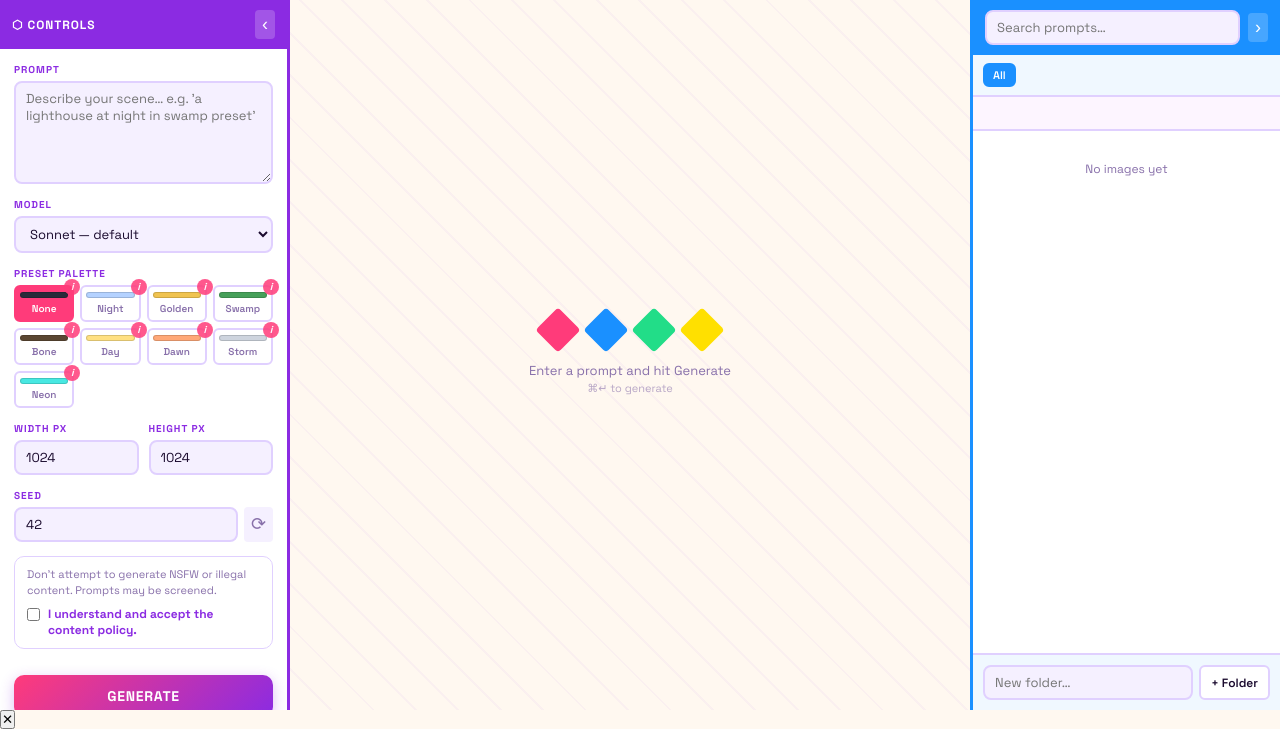
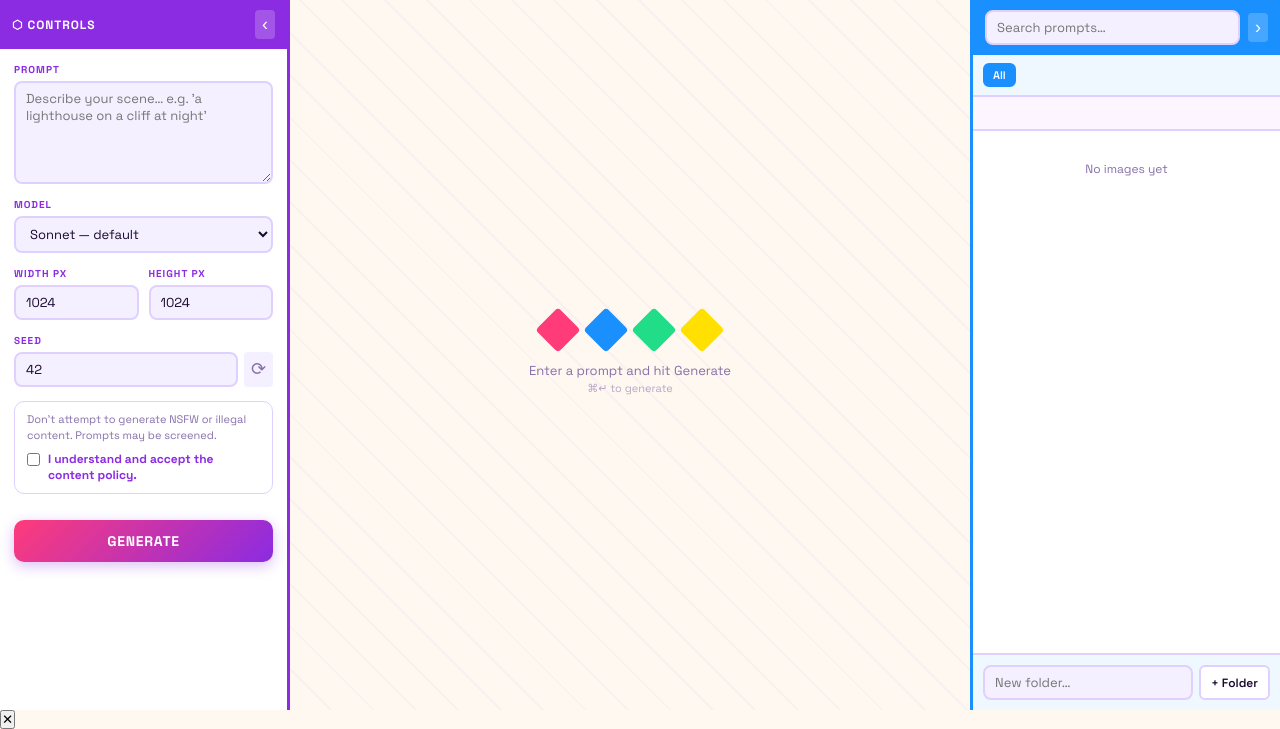
Before and after one commit to ivjames/pillow-polygons, a Flask app: page / in a window 1280 px wide. Shown: the part 90-819 px from the top of the page. Run offline with Flask 3, Linux system fonts and the light colour scheme; data that the repository does not hold is empty.

Commit message:
Remove the theme/preset and palette system entirely (#14)
* Remove the theme/preset picker from the UI

No theme is selectable anymore — the picker markup and its JS (button handler +
info popovers) are gone, and generation always runs with no preset
(selectedPreset stays "", the form submits an empty preset, which the backend
already treats as "no theme").

Scope is intentionally the UI only: the renderer palette code, PRESET_INFO, and
the generation wiring are left intact and dormant, so the picker is trivial to
restore if wanted. Cache-busted asset links are unaffected.

Co-Authored-By: Claude Opus 4.8 <noreply@anthropic.com>
Claude-Session: https://claude.ai/code/session_0117krhAe4exaMMDyEMGDDb3

* Rip out the theme/preset and palette system entirely

Removes the preset feature end-to-end and the underlying palette color system,
per request. No themes, no preset selection, no palette.

Renderer / scene:
- Delete PRESET_INFO/PRESETS and all preset params from render(), render_json(),
  _make_canvas(), _write_outputs().
- Stop injecting `palette` into the Python exec context.
- scene_json: drop the `palette` argument threaded through paint()/_draw_op/
  _color/etc., and remove palette-key color strings ("bg"/"atmosphere"/"accent")
  — a <color> is now only [r,g,b(,a)].

App / API / worker:
- Remove _palette_note, _preset_ui, the preset form field, the preset request
  param, and preset threading through call_claude / _generate_python_scene /
  _generate_json_scene / _render_scene / jobqueue / render_worker.
- Drop the `preset` DB column from the schema and INSERT.
- Strip palette/preset language from SYSTEM_PROMPT and SYSTEM_PROMPT_JSON (the
  model now just paints a background it deems fitting; JSON colors are literals).

Frontend:
- Remove the preset picker markup, its JS, and the now-dead preset CSS.

Tests:
- Update BENIGN scene and the JSON VALID scene to use literal colors (no palette
  keys); update the truncation stubs to the new call_claude/_generate_* arity;
  delete test_presets.py; keep the cache-bust check as test_index.py.

Verified: both render paths run with no `palette` in scope, the page loads with
no JS errors and no picker, zero residual preset/palette references remain, and
the full suite (23 tests) passes.

Co-Authored-By: Claude Opus 4.8 <noreply@anthropic.com>
Claude-Session: https://claude.ai/code/session_0117krhAe4exaMMDyEMGDDb3

---------

Co-authored-by: Claude <noreply@anthropic.com>

```diff
--- a/app.py
+++ b/app.py
@@ -18,7 +18,7 @@ os.makedirs(RENDERS_DIR, exist_ok=True)
 
 # inject renderer into path
 sys.path.insert(0, BASE_DIR)
-from renderer import render as poly_render, validate_scene as renderer_validate, SceneValidationError, PRESETS, PRESET_INFO
+from renderer import render as poly_render, validate_scene as renderer_validate, SceneValidationError
 import sandbox
 import jobqueue
 import scene_json
@@ -75,17 +75,17 @@ RENDER_MODE = os.environ.get("RENDER_MODE", "local").strip().lower()
 SCENE_FORMAT = os.environ.get("SCENE_FORMAT", "python").strip().lower()
 
 
-def _render_scene(scene_payload, *, filename, width, height, seed, preset):
+def _render_scene(scene_payload, *, filename, width, height, seed):
     """Dispatch a render to the worker queue or the in-process sandbox. Both
     return the renderer's dict and raise the same exceptions. The scene format
     (python/json) is taken from SCENE_FORMAT and selects the renderer path."""
     if RENDER_MODE == "worker":
         return jobqueue.submit_and_wait(
             scene_payload, filename=filename, width=width, height=height, seed=seed,
-            preset=preset, thumbnail=True, output_dir=RENDERS_DIR, scene_format=SCENE_FORMAT)
+            thumbnail=True, output_dir=RENDERS_DIR, scene_format=SCENE_FORMAT)
     return sandbox.run_scene(
         scene_payload, filename=filename, width=width, height=height, seed=seed,
-        preset=preset, thumbnail=True, _output_dir=RENDERS_DIR, scene_format=SCENE_FORMAT)
+        thumbnail=True, _output_dir=RENDERS_DIR, scene_format=SCENE_FORMAT)
 
 # ── DB ─────────────────────────────────────────────────────────────────────
 def get_db():
@@ -107,7 +107,6 @@ def init_db():
             filename    TEXT NOT NULL,
             thumb       TEXT,
             prompt      TEXT,
-            preset      TEXT,
             seed        INTEGER,
             width       INTEGER,
             height      INTEGER,
@@ -161,7 +160,7 @@ OUTPUT FORMAT — THIS IS A HARD REQUIREMENT:
 Any deviation from this format breaks the renderer.
 
 The following are pre-injected and available without importing:
-  img, draw, W, H, rng, palette,
+  img, draw, W, H, rng,
   Image, ImageDraw, ImageFont, math, random
 
 Rules:
@@ -177,17 +176,11 @@ Rules:
         vd.rectangle([r,r,W-r,H-r], outline=(0,0,0,a), width=10)
     img = Image.alpha_composite(img.convert("RGBA"),vig).convert("RGB")
     draw = ImageDraw.Draw(img)
-- Paint the background as a vertical gradient scanned line by line, built FROM the
-  palette: interpolate from palette['atmosphere'][:3] at the top to palette['bg']
-  at the bottom. The sky must take the active preset's colors — never a hardcoded
-  dark or black sky. (With no preset, palette['bg'] is a dark neutral; that's fine.)
+- Paint the background as a vertical gradient scanned line by line, choosing colors
+  that suit the scene (interpolate top→bottom for a natural sky).
 - Build characters from polygons and ellipses with shadow/base/highlight layers
 - Eyes need socket → iris → pupil → gleam
 
-Available presets inject palette dict with keys: bg, atmosphere, accent, grain
-Always use palette.get('bg', (20,20,30)) / palette.get('atmosphere', (30,30,50,40))
-style access (atmosphere is an RGBA tuple — slice [:3] for gradient fills). palette
-may be empty if no preset is selected.
 Available fonts (use try/except):
   /usr/share/fonts/truetype/google-fonts/Poppins-Light.ttf
   /usr/share/fonts/truetype/google-fonts/Poppins-Bold.ttf
@@ -208,7 +201,7 @@ Schema:
 {
   "background": {"type": "gradient", "from": [r,g,b], "to": [r,g,b], "direction": "vertical"|"horizontal"},
                  // OR {"type":"radial","inner":[r,g,b],"outer":[r,g,b],"cx":x,"cy":y,"r":n}
-                 // OR {"type":"solid","color":[r,g,b]} — omit to keep the preset background
+                 // OR {"type":"solid","color":[r,g,b]} — omit for a black background
   "layers": [
     {"alpha": 0-255,            // optional overall layer opacity, for soft glows/atmosphere
      "ops": [ <op>, ... ]}
@@ -232,8 +225,7 @@ Each <op> is exactly one of:
   {"op":"repeat","nx":a,"ny":b,"dx":px,"dy":px,"x0":px,"y0":px,"shape":<leaf op around the origin>}
                  // stamps shape across an a×b grid (e.g. windows, tiles)
 
-<color> is [r,g,b] or [r,g,b,a] (0-255), or one of the palette key strings
-"bg", "atmosphere", or "accent".
+<color> is [r,g,b] or [r,g,b,a] (0-255).
 
 BE TOKEN-EFFICIENT — this matters:
 - NEVER enumerate many near-identical shapes by hand. For repetition use "scatter"
@@ -284,30 +276,14 @@ def _strip_code_fences(text):
 MAX_OUTPUT_TOKENS = 8192
 
 
-def _palette_note(preset):
-    """Give the model the selected preset's concrete colors so it paints the sky
-    from them. Without this the model only knew the preset *name* and defaulted to
-    a near-black sky — and since 3 of the 4 presets have a near-black `bg`, every
-    theme rendered black. `atmosphere` is the light, theme-distinct tint, so steer
-    the background gradient atmosphere→bg. Empty string when no preset is set."""
-    p = PRESETS.get(preset) if preset else None
-    if not p:
-        return ""
-    return (f" — palette colors: bg={p['bg']}, atmosphere={p['atmosphere']}, "
-            f"accent={p['accent']}. Paint the background/sky as a gradient from "
-            f"atmosphere (top) to bg (bottom) so it takes the preset's colors; do "
-            f"NOT hardcode a dark or black sky.")
-
-
-def call_claude(prompt, preset=None, seed=42, model='claude-sonnet-4-6', system=None,
+def call_claude(prompt, seed=42, model='claude-sonnet-4-6', system=None,
                 max_tokens=MAX_OUTPUT_TOKENS):
     client = anthropic.Anthropic(api_key=ANTHROPIC_API_KEY)
 
-    preset_note = f"\nActive preset: {preset}{_palette_note(preset)}" if preset else ""
     seed_note   = f"\nSeed: {seed}"
     user_content = [{
         "type": "text",
-        "text": f"{prompt}{preset_note}{seed_note}"
+        "text": f"{prompt}{seed_note}"
     }]
 
     response = client.messages.create(
@@ -348,12 +324,12 @@ def _check_syntax(code):
         return str(e)
 
 
-def _generate_python_scene(prompt, preset, seed, model):
+def _generate_python_scene(prompt, seed, model):
     """Python path: generate scene code, then gate it on a syntax check and the
     AST sandbox, each with one Claude retry (a model slip shouldn't fail a legit
     prompt). Returns (code, tokens_in, tokens_out) or raises SceneGenError."""
     try:
-        code, tin, tout, truncated = call_claude(prompt, preset, seed, model)
+        code, tin, tout, truncated = call_claude(prompt, seed, model)
     except Exception as e:
         raise SceneGenError(f"Claude API error: {e}", 500)
 
@@ -368,7 +344,7 @@ def _generate_python_scene(prompt, preset, seed, model):
                 "self-contained scene that fits comfortably within the output limit — favor "
                 "compact loops and fewer hand-written shapes over exhaustive detail. Return "
                 f"ONLY raw Python code — no markdown fences, no prose — for this prompt:\n\n{prompt}",
-                preset, seed, model)
+                seed, model)
             tin += ti; tout += to
         except Exception as e:
             raise SceneGenError(f"Claude API error: {e}", 500)
@@ -383,7 +359,7 @@ def _generate_python_scene(prompt, preset, seed, model):
             code, ti, to, _ = call_claude(
                 f"The following Python scene code has a syntax error: {err}\n\nFix it and "
                 f"return ONLY the corrected raw Python code — no markdown fences, no "
-                f"explanation, no prose:\n\n{code}", preset, seed, model)
+                f"explanation, no prose:\n\n{code}", seed, model)
             tin += ti; tout += to
         except Exception:
             raise SceneGenError(f"Syntax error and fix failed: {err}", 500)
@@ -397,10 +373,10 @@ def _generate_python_scene(prompt, preset, seed, model):
             code, ti, to, _ = call_claude(
                 f"The following Python scene code was rejected by a security sandbox because: "
                 f"{serr}. Rewrite it to draw the same scene using ONLY the pre-injected names "
-                f"(img, draw, W, H, rng, palette, Image, ImageDraw, ImageFont, math, random) "
+                f"(img, draw, W, H, rng, Image, ImageDraw, ImageFont, math, random) "
                 f"with no imports, no dunder attributes, and no eval/exec/open. Return ONLY the "
                 f"corrected raw Python code — no markdown fences, no explanation:\n\n{code}",
-                preset, seed, model)
+                seed, model)
             tin += ti; tout += to
         except Exception:
             raise SceneGenError(f"Scene rejected by sandbox: {serr}", 400)
@@ -423,12 +399,12 @@ def _parse_scene_json(raw):
     return scene, None
 
 
-def _generate_json_scene(prompt, preset, seed, model):
+def _generate_json_scene(prompt, seed, model):
     """JSON path: generate a declarative scene, validate it against the schema,
     one retry on a parse/schema miss. There is no code to sandbox here — a valid
     scene is just data. Returns (scene_dict, tokens_in, tokens_out)."""
     try:
-        raw, tin, tout, truncated = call_claude(prompt, preset, seed, model, system=SYSTEM_PROMPT_JSON)
+        raw, tin, tout, truncated = call_claude(prompt, seed, model, system=SYSTEM_PROMPT_JSON)
     except Exception as e:
         raise SceneGenError(f"Claude API error: {e}", 500)
 
@@ -442,7 +418,7 @@ def _generate_json_scene(prompt, preset, seed, model):
                 "compact scene — use scatter/repeat/bezier and gradient backgrounds instead of "
                 "enumerating many shapes. Return ONLY a single valid JSON object — no prose — "
                 f"for this prompt:\n\n{prompt}",
-                preset, seed, model, system=SYSTEM_PROMPT_JSON)
+                seed, model, system=SYSTEM_PROMPT_JSON)
             tin += ti; tout += to
         except Exception as e:
             raise SceneGenError(f"Claude API error: {e}", 500)
@@ -457,7 +433,7 @@ def _generate_json_scene(prompt, preset, seed, model):
             raw, ti, to, _ = call_claude(
                 f"Your previous response was rejected: {err}. Return ONLY a single valid JSON "
                 f"object matching the scene schema — no markdown fences, no prose:\n\n{raw}",
-                preset, seed, model, system=SYSTEM_PROMPT_JSON)
+                seed, model, system=SYSTEM_PROMPT_JSON)
             tin += ti; tout += to
         except Exception:
             raise SceneGenError(f"Scene rejected: {err}", 400)
@@ -522,27 +498,11 @@ def row_to_dict(row, include_scene=True, tags=None, folders=None):
     d["svg_url"] = f"/static/renders/{d['svg']}" if d.get("svg") else None
     return d
 
-def _preset_ui():
-    """The preset picker's data, derived from renderer.PRESET_INFO so the buttons
-    and popovers never drift from the palettes the renderer actually uses. Leads
-    with a 'None' entry, and gives each a swatch (its accent color) for the chip."""
-    def hexc(rgb):
-        r, g, b = rgb[:3]
-        return f"#{r:02x}{g:02x}{b:02x}"
-    ui = [{"name": "", "label": "None",
-           "description": "No preset — a neutral dark palette; the scene picks its own colors.",
-           "swatch": "#2a2a3a"}]
-    ui += [{"name": p["name"], "label": p["label"], "description": p["description"],
-            "swatch": hexc(p["accent"])} for p in PRESET_INFO]
-    return ui
-
-
 @app.context_processor
 def _asset_versions():
     """Expose static_v('css/app.css') to templates → the file's mtime, appended as
     a ?v= cache-buster. A deploy (git pull) bumps the mtime, so browsers refetch
-    changed CSS/JS instead of serving a stale copy (which silently masked the new
-    preset-popover styles behind an old app.css)."""
+    changed CSS/JS instead of serving a stale copy."""
     def static_v(rel):
         try:
             return str(int(os.path.getmtime(os.path.join(BASE_DIR, "static", rel))))
@@ -560,15 +520,13 @@ def index():
     # alongside CAPTCHA_SECRET (server) for CAPTCHA to work in a browser.
     return render_template("index.html",
                            form_token=anti_abuse.make_form_token(),
-                           captcha_sitekey=os.environ.get("CAPTCHA_SITEKEY", ""),
-                           presets=_preset_ui())
+                           captcha_sitekey=os.environ.get("CAPTCHA_SITEKEY", ""))
 
 # ── routes: generation ─────────────────────────────────────────────────────
 @app.route("/api/generate", methods=["POST"])
 @anti_abuse.generate_rate_limiters()   # strict per-min + per-day cap, applied first
 def generate():
     prompt  = request.form.get("prompt", "").strip()
-    preset  = request.form.get("preset") or None
     # Untrusted numerics: parse + clamp so `seed=abc` no longer 500s and
     # `width=999999` can't DoS the renderer.
     seed    = anti_abuse.safe_int(request.form.get("seed", 42), 42,
@@ -604,9 +562,9 @@ def generate():
     model = request.form.get('model', 'claude-sonnet-4-6')
     try:
         if SCENE_FORMAT == "json":
-            scene_payload, tokens_in, tokens_out = _generate_json_scene(prompt, preset, seed, model)
+            scene_payload, tokens_in, tokens_out = _generate_json_scene(prompt, seed, model)
         else:
-            scene_payload, tokens_in, tokens_out = _generate_python_scene(prompt, preset, seed, model)
+            scene_payload, tokens_in, tokens_out = _generate_python_scene(prompt, seed, model)
     except SceneGenError as e:
         body = {"error": e.message}
         if e.scene is not None:
@@ -621,7 +579,7 @@ def generate():
     try:
         result = _render_scene(
             scene_payload, filename=filename,
-            width=width, height=height, seed=seed, preset=preset
+            width=width, height=height, seed=seed
         )
     except SceneValidationError as e:
         return jsonify({"error": f"Scene rejected by sandbox: {e}", "scene_code": scene_text}), 400
@@ -638,10 +596,10 @@ def generate():
     created_at = datetime.utcnow().isoformat() + "Z"
     db = get_db()
     db.execute("""
-        INSERT INTO images (id, filename, thumb, prompt, preset, seed, width, height,
+        INSERT INTO images (id, filename, thumb, prompt, seed, width, height,
                             tokens_in, tokens_out, model, scene_code, svg, created_at)
-        VALUES (?,?,?,?,?,?,?,?,?,?,?,?,?,?)
-    """, (img_id, filename, thumb_name, prompt, preset, seed, width, height,
+        VALUES (?,?,?,?,?,?,?,?,?,?,?,?,?)
+    """, (img_id, filename, thumb_name, prompt, seed, width, height,
           tokens_in, tokens_out, model, scene_text, svg_name, created_at))
     db.commit()
 
--- a/jobqueue.py
+++ b/jobqueue.py
@@ -89,7 +89,7 @@ def _quiet_remove(path):
 
 
 def submit_and_wait(scene_code, *, filename, width, height, seed,
-                    ref=None, preset=None, thumbnail=True, output_dir=None,
+                    ref=None, thumbnail=True, output_dir=None,
                     scene_format="python"):
     """Hand a render job to the worker and block for its result.
 
@@ -109,7 +109,7 @@ def submit_and_wait(scene_code, *, filename, width, height, seed,
 
     spec = {
         "id": job_id, "scene_code": scene_code, "filename": filename,
-        "width": width, "height": height, "seed": seed, "preset": preset,
+        "width": width, "height": height, "seed": seed,
         "thumbnail": thumbnail, "ref": ref_name, "output_dir": output_dir,
         "scene_format": scene_format,
     }
--- a/render_worker.py
+++ b/render_worker.py
@@ -50,7 +50,7 @@ def _result_for(spec):
             spec["scene_code"],
             filename=spec["filename"],
             width=spec["width"], height=spec["height"], seed=spec["seed"],
-            ref=ref, preset=spec.get("preset"), scene_format=scene_format,
+            ref=ref, scene_format=scene_format,
             thumbnail=spec.get("thumbnail", True),
             _output_dir=spec.get("output_dir") or RENDERS_DIR,
         )
--- a/static/css/app.css
+++ b/static/css/app.css
@@ -125,80 +125,6 @@ textarea:focus, input:focus, select:focus {
   box-shadow: 0 0 0 3px rgba(26,144,255,0.15);
 }
 textarea { resize: vertical; min-height: 85px; }
-
-/* ── Preset grid ── */
-.preset-grid { display: grid; grid-template-columns: repeat(auto-fill, minmax(60px, 1fr)); gap: 6px; }
-.preset-item { position: relative; }
-.preset-btn {
-  width: 100%;
-  background: #fff;
-  border: 2px solid var(--border);
-  color: var(--muted);
-  font-family: var(--sans);
-  font-size: 10px;
-  font-weight: 600;
-  padding: 5px 4px;
-  border-radius: 6px;
-  cursor: pointer;
-  transition: all 0.12s;
-  text-align: center;
-}
-.preset-btn:hover { border-color: var(--pink); color: var(--pink); transform: translateY(-1px); }
-.preset-btn.active { border-color: var(--pink); color: #fff; background: var(--pink); }
-/* Color chip on each button so the palette is legible at a glance. */
-.preset-swatch {
-  display: block;
-  width: 100%;
-  height: 6px;
-  border-radius: 3px;
-  margin-bottom: 4px;
-  border: 1px solid rgba(0,0,0,0.15);
-}
-/* Small ⓘ affordance; opens the description popover on tap (hover on desktop). */
-.preset-info {
-  position: absolute;
-  top: -6px;
-  right: -6px;
-  width: 16px;
-  height: 16px;
-  padding: 0;
-  border: none;
-  border-radius: 50%;
-  background: var(--pink);
-  color: #fff;
-  font-family: var(--sans);
-  font-size: 10px;
-  font-weight: 700;
-  font-style: italic;
-  line-height: 16px;
-  text-align: center;
-  cursor: pointer;
-  opacity: 0.85;
-}
-.preset-info:hover { opacity: 1; }
-.preset-pop {
-  display: none;
-  position: absolute;
-  z-index: 30;
-  top: 100%;
-  left: 50%;
-  transform: translateX(-50%);
-  min-width: 150px;
-  max-width: 220px;
-  width: max-content;
-  margin-top: 5px;
-  background: #14141c;
-  color: #fff;
-  font-family: var(--sans);
-  font-size: 11px;
-  font-weight: 500;
-  line-height: 1.35;
-  text-align: left;
-  padding: 7px 9px;
-  border-radius: 6px;
-  box-shadow: 0 6px 20px rgba(0,0,0,0.35);
-}
-.preset-item:hover .preset-pop, .preset-pop.show { display: block; }
 
 /* ── Seed row ── */
 .seed-row { display: flex; gap: 6px; }
--- a/static/js/app.js
+++ b/static/js/app.js
@@ -3,7 +3,6 @@ let activeImage  = null;   // current image object
 let activeFolder = "";
 let activeTag    = "";
 let searchQ      = "";
-let selectedPreset = "";
 
 /* ── DOM refs ── */
 const $ = id => document.getElementById(id);
@@ -35,32 +34,6 @@ const folderBar    = $("folder-bar");
 const tagBar       = $("tag-bar");
 const newFolderInput = $("new-folder-input");
 const createFolderBtn = $("create-folder-btn");
-
-/* ── Preset picker ── */
-document.querySelectorAll(".preset-btn").forEach(btn => {
-  btn.addEventListener("click", () => {
-    document.querySelectorAll(".preset-btn").forEach(b => b.classList.remove("active"));
-    btn.classList.add("active");
-    selectedPreset = btn.dataset.preset;
-  });
-});
-document.querySelector('.preset-btn[data-preset=""]').classList.add("active");
-
-/* ── Preset info popovers (tap to toggle; hover also shows via CSS on desktop) ── */
-function closePresetPops() {
-  document.querySelectorAll(".preset-pop.show").forEach(p => p.classList.remove("show"));
-  document.querySelectorAll('.preset-info[aria-expanded="true"]').forEach(i => i.setAttribute("aria-expanded", "false"));
-}
-document.querySelectorAll(".preset-info").forEach(info => {
-  info.addEventListener("click", (e) => {
-    e.stopPropagation();                       // don't select the preset
-    const pop  = info.parentElement.querySelector(".preset-pop");
-    const open = pop.classList.contains("show");
-    closePresetPops();
-    if (!open) { pop.classList.add("show"); info.setAttribute("aria-expanded", "true"); }
-  });
-});
-document.addEventListener("click", closePresetPops);   // tap elsewhere dismisses
 
 /* ── Seed random ── */
 $("random-seed").addEventListener("click", () => {
@@ -99,7 +72,6 @@ async function generate() {
 
   const fd = new FormData();
   fd.append("prompt", p);
-  fd.append("preset", selectedPreset);
   fd.append("model",  $("model-select").value);
   fd.append("seed",   seedInput.value);
   fd.append("width",  widthInput.value);
--- a/templates/index.html
+++ b/templates/index.html
@@ -29,7 +29,7 @@
       <div class="sidebar-body">
         <div class="field">
           <label>Prompt</label>
-          <textarea id="prompt" rows="5" placeholder="Describe your scene… e.g. 'a lighthouse at night in swamp preset'"></textarea>
+          <textarea id="prompt" rows="5" placeholder="Describe your scene… e.g. 'a lighthouse on a cliff at night'"></textarea>
         </div>
 
         <div class="field">
@@ -39,21 +39,6 @@
             <option value="claude-sonnet-4-6" selected>Sonnet — default</option>
             <option value="claude-opus-4-6">Opus — best</option>
           </select>
-        </div>
-
-                <div class="field">
-          <label>Preset palette</label>
-          <div class="preset-grid">
-            {% for p in presets %}
-            <div class="preset-item">
-              <button type="button" class="preset-btn{% if p.name == '' %} active{% endif %}" data-preset="{{ p.name }}">
-                <span class="preset-swatch" style="background: {{ p.swatch }}"></span>{{ p.label }}
-              </button>
-              <button type="button" class="preset-info" aria-label="About {{ p.label }} preset" aria-expanded="false">i</button>
-              <div class="preset-pop" role="tooltip">{{ p.description }}</div>
-            </div>
-            {% endfor %}
-          </div>
         </div>
 
         <div class="field row">
```
Also changed, not shown: renderer.py (+10 -58 lines), scene_json.py (+38 -44 lines), tests/test_generation_truncation.py (+4 -4 lines), tests/test_index.py (added, +22 -0 lines), tests/test_presets.py (deleted, +0 -55 lines), tests/test_scene_json.py (+2 -2 lines), tests/test_scene_sandbox.py (+2 -2 lines).
